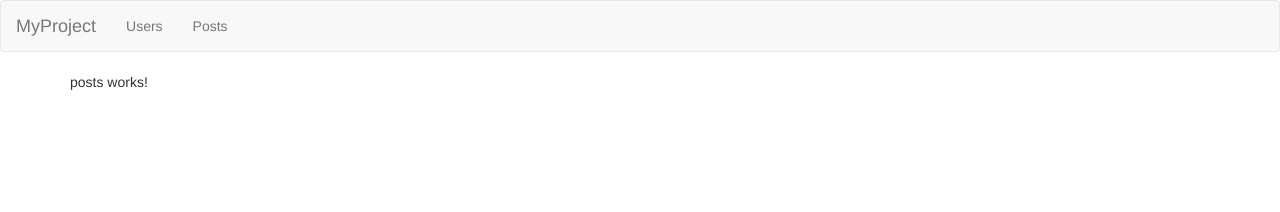
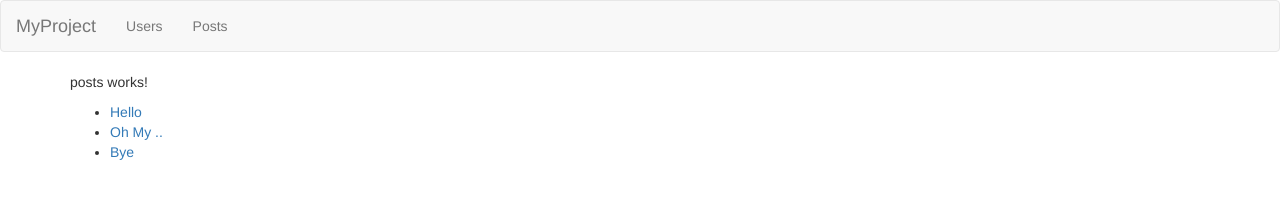
Before and after one commit to msaei/myAngulr, an Angular app: page /posts in a window 1280 px wide. Shown: the top 212 px of the page. Built offline with nearby package versions, Linux system fonts and the light colour scheme.

Commit message:
feat(post-detail): pass paramater through router

```diff
--- a/src/app/app-routing.module.ts
+++ b/src/app/app-routing.module.ts
@@ -4,6 +4,7 @@ import { NgModule } from '@angular/core';
 import { RouterModule, Routes } from '@angular/router';
 
 import { PostsComponent } from './posts/posts.component';
+import { PostDetailComponent } from './post-detail/post-detail.component';
 import { UsersComponent } from './users/users.component';
 import { HomeComponent } from './home/home.component';
 import { PageNotFoundComponent } from './page-not-found/page-not-found.component';
@@ -20,6 +21,10 @@ const appRoutes: Routes = [
       {
         path: 'posts',
         component: PostsComponent
+      },
+      {
+        path: 'posts/:id',
+        component: PostDetailComponent
       },
       {
         path: '',
--- a/src/app/app.module.ts
+++ b/src/app/app.module.ts
@@ -8,6 +8,7 @@ import { PostsComponent } from './posts/posts.component';
 import { UsersComponent } from './users/users.component';
 import { HomeComponent } from './home/home.component';
 import { PageNotFoundComponent } from './page-not-found/page-not-found.component';
+import { PostDetailComponent } from './post-detail/post-detail.component';
 
 @NgModule({
   declarations: [
@@ -16,7 +17,8 @@ import { PageNotFoundComponent } from './page-not-found/page-not-found.component
     PostsComponent,
     UsersComponent,
     HomeComponent,
-    PageNotFoundComponent
+    PageNotFoundComponent,
+    PostDetailComponent
   ],
   imports: [
     BrowserModule,
--- /dev/null
+++ b/src/app/post-detail/post-detail.component.html
@@ -0,0 +1,3 @@
+<p>
+    post-detail works! {{id}}
+</p>
--- /dev/null
+++ b/src/app/post-detail/post-detail.component.ts
@@ -0,0 +1,19 @@
+import { Component, OnInit } from '@angular/core';
+import { ActivatedRoute } from '@angular/router'
+
+@Component({
+  selector: 'app-post-detail',
+  templateUrl: './post-detail.component.html',
+  styleUrls: ['./post-detail.component.css']
+})
+export class PostDetailComponent implements OnInit {
+  public id;
+  constructor(private _route: ActivatedRoute) { }
+
+  ngOnInit() {
+    let postId = this._route.snapshot.params['id'];
+    console.log(postId);
+    this.id = postId;
+  }
+
+}
--- a/src/app/posts/posts.component.html
+++ b/src/app/posts/posts.component.html
@@ -1,3 +1,6 @@
 <p>
-  posts works!
+    posts works!
 </p>
+<ul>
+    <li *ngFor="let post of posts"><a [routerLink]="['/posts', post.id]">{{post.title}}</a></li>
+</ul>
--- a/src/app/posts/posts.component.ts
+++ b/src/app/posts/posts.component.ts
@@ -1,4 +1,28 @@
 import { Component, OnInit } from '@angular/core';
+
+export class Post {
+  id: number;
+  title: string;
+  content: string;
+}
+const posts: Post[] = [
+  {
+    id: 1,
+    title: 'Hello',
+    content: 'this is the content of Hello post'
+  },
+  {
+    id: 2,
+    title: 'Oh My ..',
+    content: 'this is the content of Oh My post'
+  },
+  {
+    id: 3,
+    title: 'Bye',
+    content: 'this is the content of Bye post'
+  },
+
+]
 
 @Component({
   selector: 'app-posts',
@@ -6,7 +30,7 @@ import { Component, OnInit } from '@angular/core';
   styleUrls: ['./posts.component.css']
 })
 export class PostsComponent implements OnInit {
-
+  public posts: Post[] = posts;
   constructor() { }
 
   ngOnInit() {
```
Also changed, not shown: src/app/post-detail/post-detail.component.css (added), 1 other file (tests, documents, lock files or other folders).
